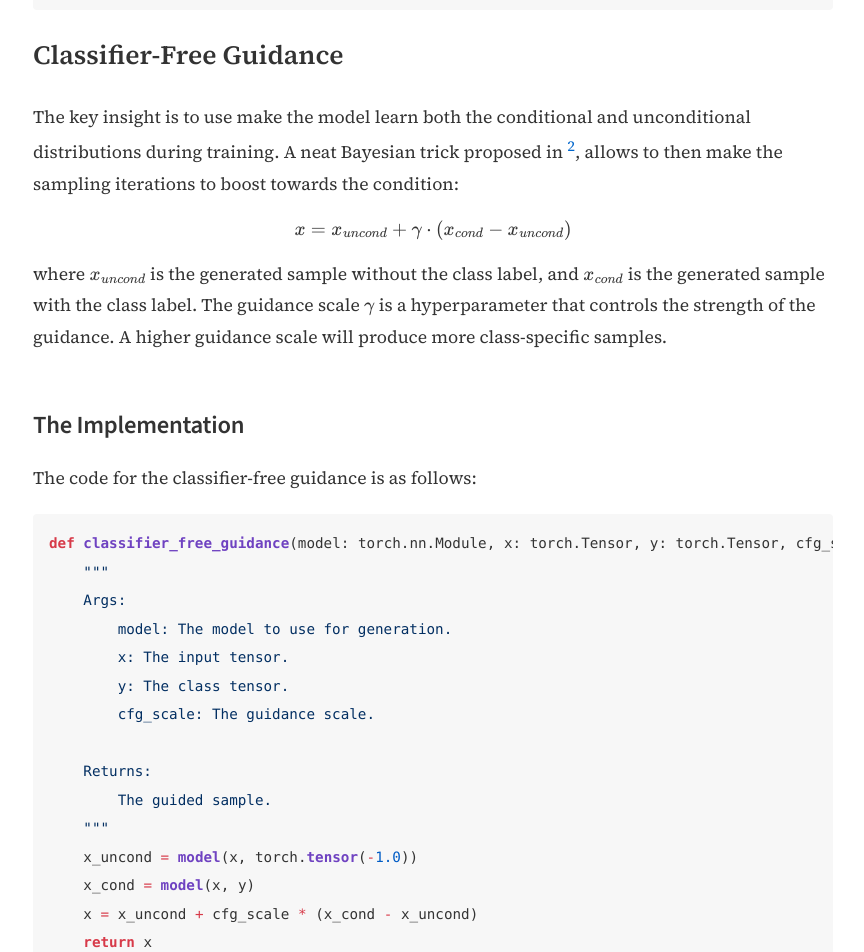
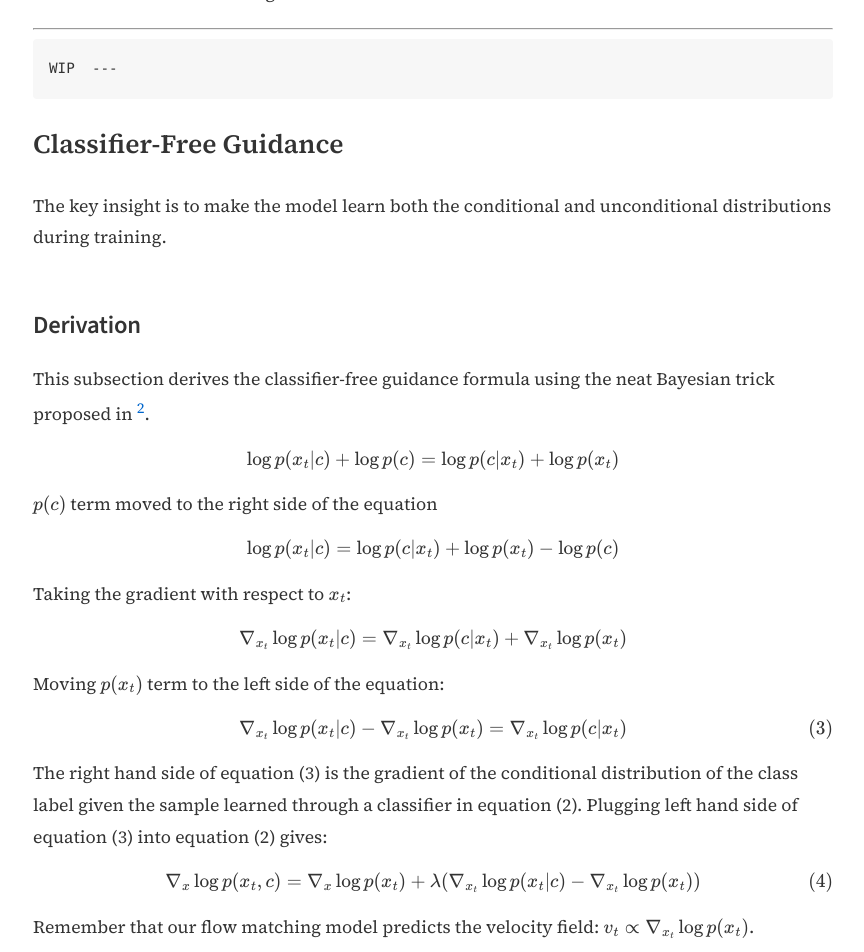
Before and after one commit to VigneshSrinivasan10/vigneshsrinivasan10.github.io, a Jekyll site: the page built from _posts/2026-01-22-classifier-free-guidance.md, in a window 1280 px wide and 1400 px high, scrolled down 3760 px. Shown: the top 952 px of the window, without its empty margins (207-1071 px from the left). Built offline with Jekyll 4.4.1, drawn with Linux system fonts in a browser that asks for light colours; some of the changed text lies outside the part shown.

Commit message:
added derivation and training code

````diff
--- a/_posts/2026-01-22-classifier-free-guidance.md
+++ b/_posts/2026-01-22-classifier-free-guidance.md
@@ -20,7 +20,7 @@ Classifier-free guidance is a technique for improving the quality of generated s
 
 Both diffusion models and flow matching can be interpreted as utilizing the Langevin dynamics, specifically the Metropolis-adjusted Langevin algorithm (MALA), to sample from the target distribution. MALA is given by the following equation:
 
-$$x_{t+1} = x_t + \alpha_t \nabla_x \log p(x_t) + \mathcal{N}(0, \epsilon_t^2)$$
+$$x_{t+1} = x_t + \alpha_t \nabla_x \log p(x_t) + \mathcal{N}(0, \epsilon_t^2) \tag{1}$$
 
 where $x_t$ is the sample at time $t$, $\nabla_x \log p(x_t)$ is the gradient of the log-likelihood of the target distribution, $\alpha_t$ is the step size, and $\mathcal{N}(0, \epsilon_t^2)$ is the noise added to the sample.
 ![Unconditional Generation Visualization](https://github.com/VigneshSrinivasan10/flow-visualizer/blob/classifier-free-guidance/outputs/visualizations/cfg_trajectory_curvature_0.gif?raw=true)
@@ -39,9 +39,9 @@ A natural design choice is to train the generative model on the entire dataset u
 1. The mode-collapse: an unconditionally trained model may not be able to capture the low density regions, areas with fewer training samples, of the target distribution well.
 2. Gradient issues: guidance takes the form of:
 
-$$\nabla_x \log p(x_t, c) = \nabla_x \log p_{g}(x_t) + \lambda \nabla_x \log p_{cls}(c \mid x_t)$$
+$$\nabla_x \log p(x_t, c) = \nabla_x \log p(x_t) + \lambda \nabla_x \log p(c \mid x_t)  \tag{2}$$
 
-where $p_{g}(x_{t})$ is the unconditional distribution, $\lambda$ is a hyperparameter that controls the strength of the guidance and $p_{cls}(c \mid x_t)$  is the conditional distribution coming from a classifier.
+where $p(x_{t})$ is the unconditional distribution, $\lambda$ is a hyperparameter that controls the strength of the guidance and $p(c \mid x_t)$  is the conditional distribution coming from a classifier.
 
 First, the classifier should have learned a good representation of the condition such that the gradient of the conditional distribution is usable for the sampling process. Second, the difficulty lies combining the gradients effectively by tuning $\lambda$ during inference [^dhariwal2021diffusion].
 
@@ -53,7 +53,10 @@ So far, we have only seen the unconditional generation case. Conditioning is the
 *Figure 3: (a) Single forward pass with conditional information c added to the model inputs. The velocity output now depends on both the noisy sample x_t, timestep t, and condition c. (b) Conditional sampling where c = left eye guides the trajectory specifically toward the left eye region of the target distribution.*
 
 [^dhariwal2021diffusion] also noted that the classifier-guided generation can still be helpful for an conditionally trained model, even outperforming without guidance as well as unconditionally trained models with classifier guidance. The sampling now utilizes:
-$$\nabla_x \log p_{g}(x_t \mid c) + \lambda \nabla_x \log p_{cls}(c \mid x_t)$$
+
+$$\nabla_x \log p(x_t \mid c) + \lambda \nabla_x \log p(c \mid x_t)$$
+
+where $p(x_t \mid c)$ is the conditional distribution learned by the generative model.
 
 Though the two terms look similar, it is not well understood why this is exactly beneficial. But the difficulty still remains in combining the gradients effectively by tuning $\lambda$ during inference. This is where classifier-free guidance comes in.
 
@@ -64,32 +67,101 @@ Though the two terms look similar, it is not well understood why this is exactly
 
 # Classifier-Free Guidance
 
-The key insight is to use make the model learn both the conditional and unconditional distributions during training. A neat Bayesian trick proposed in [^ho2021classifierfree], allows to then make the sampling iterations to boost towards the condition:
+The key insight is to make the model learn both the conditional and unconditional distributions during training.
 
-$$x = x_{uncond} + \gamma \cdot (x_{cond} - x_{uncond})$$
+## Derivation
+This subsection derives the classifier-free guidance formula using the neat Bayesian trick proposed in [^ho2021classifierfree].
 
-where $x_{uncond}$ is the generated sample without the class label, and $x_{cond}$ is the generated sample with the class label.
-The guidance scale $\gamma$ is a hyperparameter that controls the strength of the guidance. A higher guidance scale will produce more class-specific samples.
+$$\log p(x_t | c) + \log p(c) =  \log p(c | x_t) +  \log p(x_t)$$
 
-## The Implementation
+$p(c)$ term moved to the right side of the equation
 
-The code for the classifier-free guidance is as follows:
+$$\log p(x_t | c) =  \log p(c | x_t) +  \log p(x_t) -  \log p(c)$$
 
+Taking the gradient with respect to $x_t$:
+
+$$\nabla_{x_t} \log p(x_t | c) = \nabla_{x_t} \log p(c | x_t) + \nabla_{x_t} \log p(x_t) $$
+
+Moving $p(x_t)$ term to the left side of the equation:
+
+$$\nabla_{x_t} \log p(x_t | c) - \nabla_{x_t} \log p(x_t) = \nabla_{x_t} \log p(c | x_t) \tag{3}$$
+
+The right hand side of equation (3) is the gradient of the conditional distribution of the class label given the sample learned through a classifier in equation (2). Plugging left hand side of equation (3) into equation (2) gives:
+
+$$\nabla_x \log p(x_t, c) = \nabla_x \log p(x_t) + \lambda (\nabla_{x_t} \log p(x_t | c) - \nabla_{x_t} \log p(x_t)) \tag{4}$$
+
+Remember that our flow matching model predicts the velocity field:
+$$v_{t} \propto \nabla_{x_t} \log p(x_t)$$.
+
+So we can rewrite equation (4) as:
+
+$$v_{cfg} = v_{u} + \lambda (v_{c} - v_{u})$$
+
+where $v_{u}$ is the unconditional velocity, and $v_{c}$ is the conditional velocity.
+The guidance scale $\lambda$ is a hyperparameter that controls the strength of the guidance. A higher guidance scale will produce more class-specific samples.
+
+We have now rid ourselves of having to use an external classifier. However the question still remains: how do we get both the unconditional and conditional velocity fields?
+The anwer is to make the same model learn both the unconditional $v_u$ and conditional $v_c$ velocity fields during training.
+The model is fed with the class labels to learn the conditional velocity field and a null label to learn the unconditional velocity field.
+
+
+## Implementation
+
+The training function is as follows:
 ```python
-def classifier_free_guidance(model: torch.nn.Module, x: torch.Tensor, y: torch.Tensor, cfg_scale: float = 2.0) -> torch.Tensor:
+def train_step(model: torch.nn.Module,
+          x: torch.Tensor,
+          labels: torch.Tensor,
+          t: torch.Tensor,
+          v_target: torch.Tensor,
+          null_label: torch.Tensor = torch.tensor(-1.0),
+          label_dropout: float = 0.2) -> torch.Tensor:
+    """
+    Args:
+        model: The model to use for training.
+        x: The input tensor.
+        y: The class tensor.
+        v_target: The target velocity tensor.
+        null_label: The null label used during training.
+        label_dropout: The probability of dropping the label.
+    """
+    dropout_mask = np.random.rand(x.shape[0]) < label_dropout
+    labels[dropout_mask] = null_label # randomly set labels to -1 (unconditional)
+
+    t = np.random.rand(x.shape[0], 1) # Sample random time t ∈ [0, 1]
+    x0 = np.random.randn(x.shape[0], 2) # Sample noise
+    x_t = (1 - t) * x0 + t * x # Straight-line interpolation
+    v_target = x - x0 # Target velocity
+    v_pred = model(x_t, t, labels) # Forward pass
+    loss = np.mean((v_pred - v_target) ** 2) # Compute MSE loss
+    return loss
+```
+
+Once trained, the model can be used to generate samples conditionally as well as unconditionally.
+The inference function which then utilizes the classifier-free guidance formula is as follows:
+```python
+def inference_step(model: torch.nn.Module,
+                            x: torch.Tensor,
+                            labels: torch.Tensor,
+                            t: torch.Tensor,
+                            null_label: torch.Tensor = torch.tensor(-1.0),
+                            cfg_scale: float = 2.0) -> torch.Tensor:
     """
     Args:
         model: The model to use for generation.
         x: The input tensor.
-        y: The class tensor.
+        labels: The class tensor.
+        t: The time tensor.
+        null_label: The null label used during training.
         cfg_scale: The guidance scale.
 
     Returns:
         The guided sample.
     """
-    x_uncond = model(x, torch.tensor(-1.0))
-    x_cond = model(x, y)
-    x = x_uncond + cfg_scale * (x_cond - x_uncond)
+    v_u = model(x, t, null_label) # Unconditional velocity
+    v_c = model(x, t, labels) # Conditional velocity
+    v = v_u + cfg_scale * (v_c - v_u) # CFG
+    x = x + v * dt # Euler step
     return x
 ```
 
@@ -103,9 +175,9 @@ def classifier_free_guidance(model: torch.nn.Module, x: torch.Tensor, y: torch.T
 
 
 ![CFG Visualization](https://github.com/VigneshSrinivasan10/flow-visualizer/blob/classifier-free-guidance/outputs/flow_gaussians/non_overlapping/visualizations/probability_path.gif?raw=true)
-
+*Figure 6: Non overlapping classes: Probability path for both classes side by side.*
 ![CFG Visualization](https://github.com/VigneshSrinivasan10/flow-visualizer/blob/classifier-free-guidance/outputs/flow_gaussians/overlapping/visualizations/probability_path.gif?raw=true)
-
+*Figure 7: Overlapping classes: Probability path for both classes side by side.*
 
 ## Temperature Tuning
 
````
